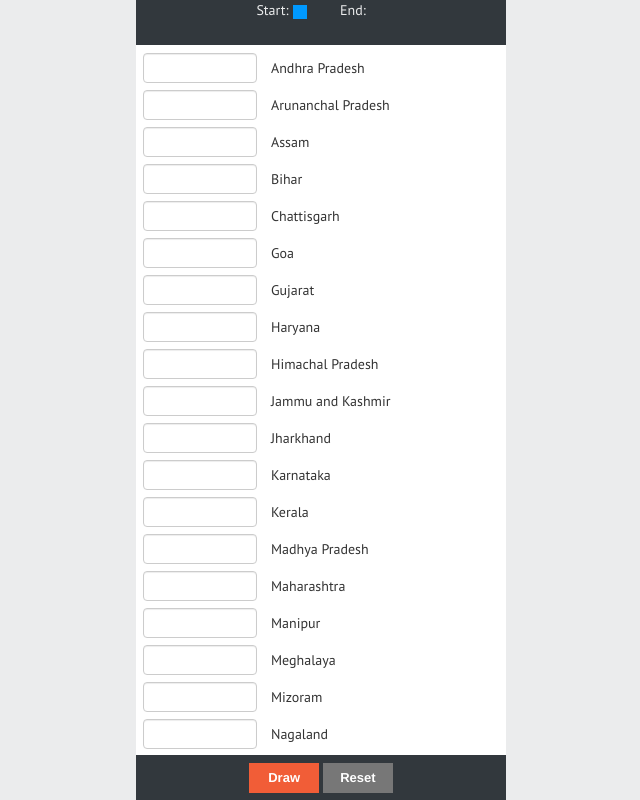
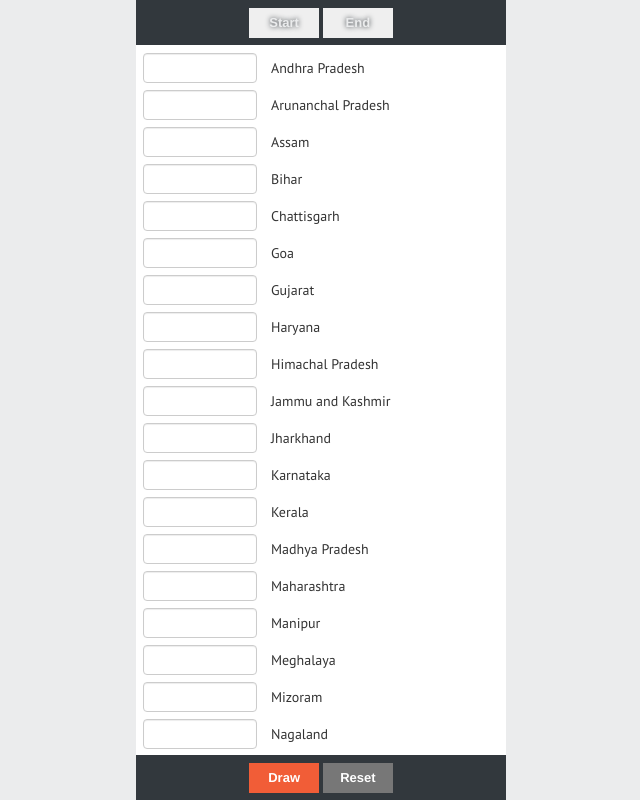
Before and after one commit to dmukhg/cartos, a plain HTML site: page index.html in a window 1280 px wide. Shown: the whole page, without its empty margins (634-1274 px from the left). Drawn offline with Linux system fonts and the light colour scheme.

Commit message:
Use buttons with coloured bg to indicate colorpickers

```diff
--- a/index.html
+++ b/index.html
@@ -27,8 +27,10 @@
       </div>
       <div class="span4 sidebar">
           <div class="header span4">
-            Start: <span id="color-begin" class="colorpicker-trigger"></span>
-            End: <span id="color-end" class="colorpicker-trigger"></span>
+            <span class="wrapper">
+              <button id="color-begin" class="colorpicker-trigger">Start</button>
+              <button id="color-end" class="colorpicker-trigger">End</button>
+            </span>
           </div>
           <div id="state-values" class="main">
           </div>
--- a/static/css/base.less
+++ b/static/css/base.less
@@ -27,10 +27,12 @@ div.sidebar {
   div.header {
     top: 0;
     .floated-navs;
+    .box-sizing-mixin;
+
+    padding: 7.5px;
     text-align: center;
 
     color: @almostWhite;
-    vertical-align: bottom;
   }
 
   div.main {
@@ -130,15 +132,16 @@ div#svg-container {
   overflow-y: auto;
 }
 
-span.colorpicker-trigger {
+button.colorpicker-trigger {
   display: inline-block;
-  width: 1em;
-  height: 1em;
+  border-width: 0;
 
-  border: 1px solid @darkGrey;
-  vertical-align: bottom;
+  height: 30px;
+  width: 70px;
+
+  font-size: small;
+  color: @almostWhite;
+  font-weight: bold;
+
+  text-shadow: 0px 0px 5px @darkGrey;
 }
-
-span#color-begin {
-  margin-right: 2em;
-}
```
